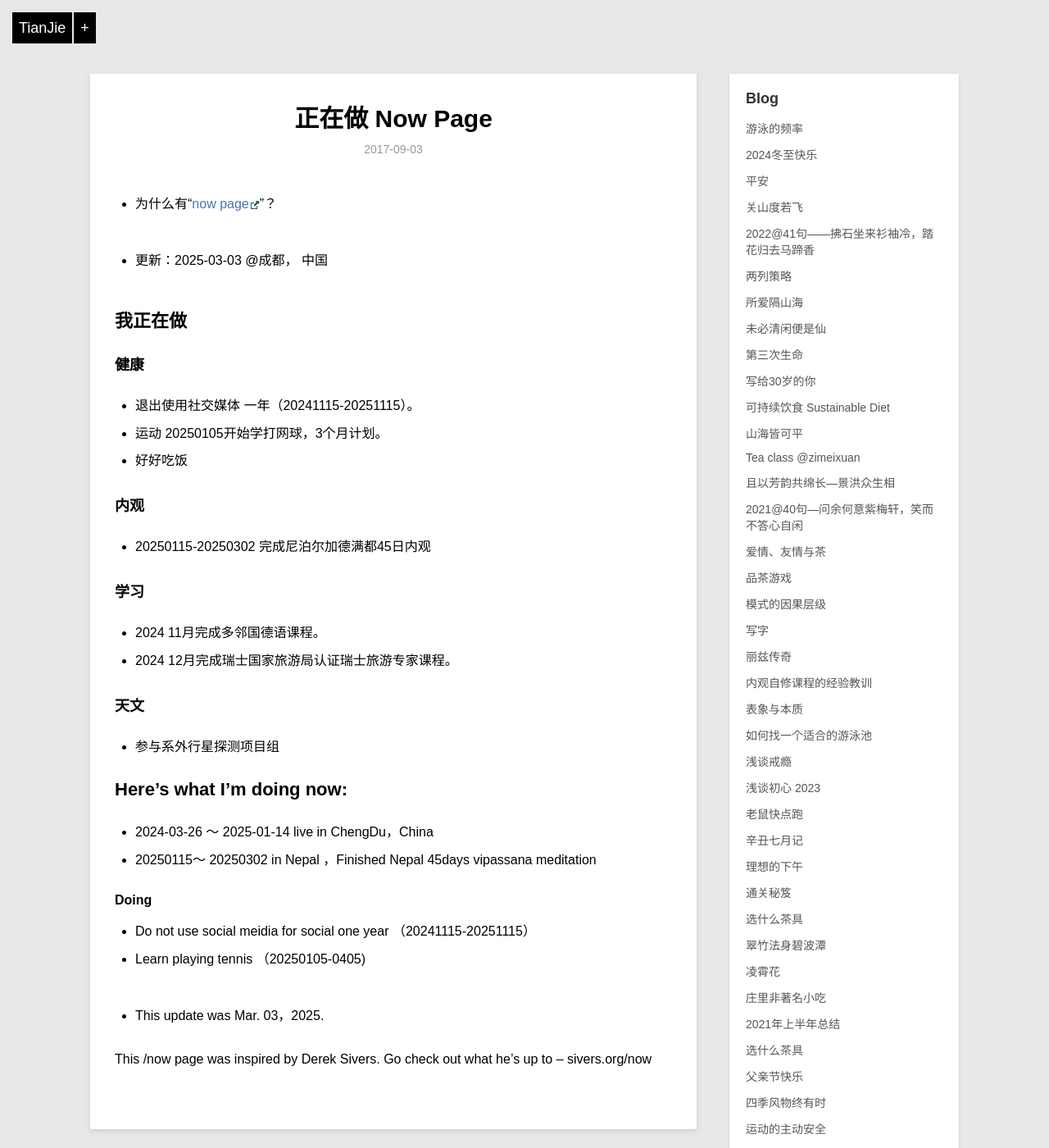
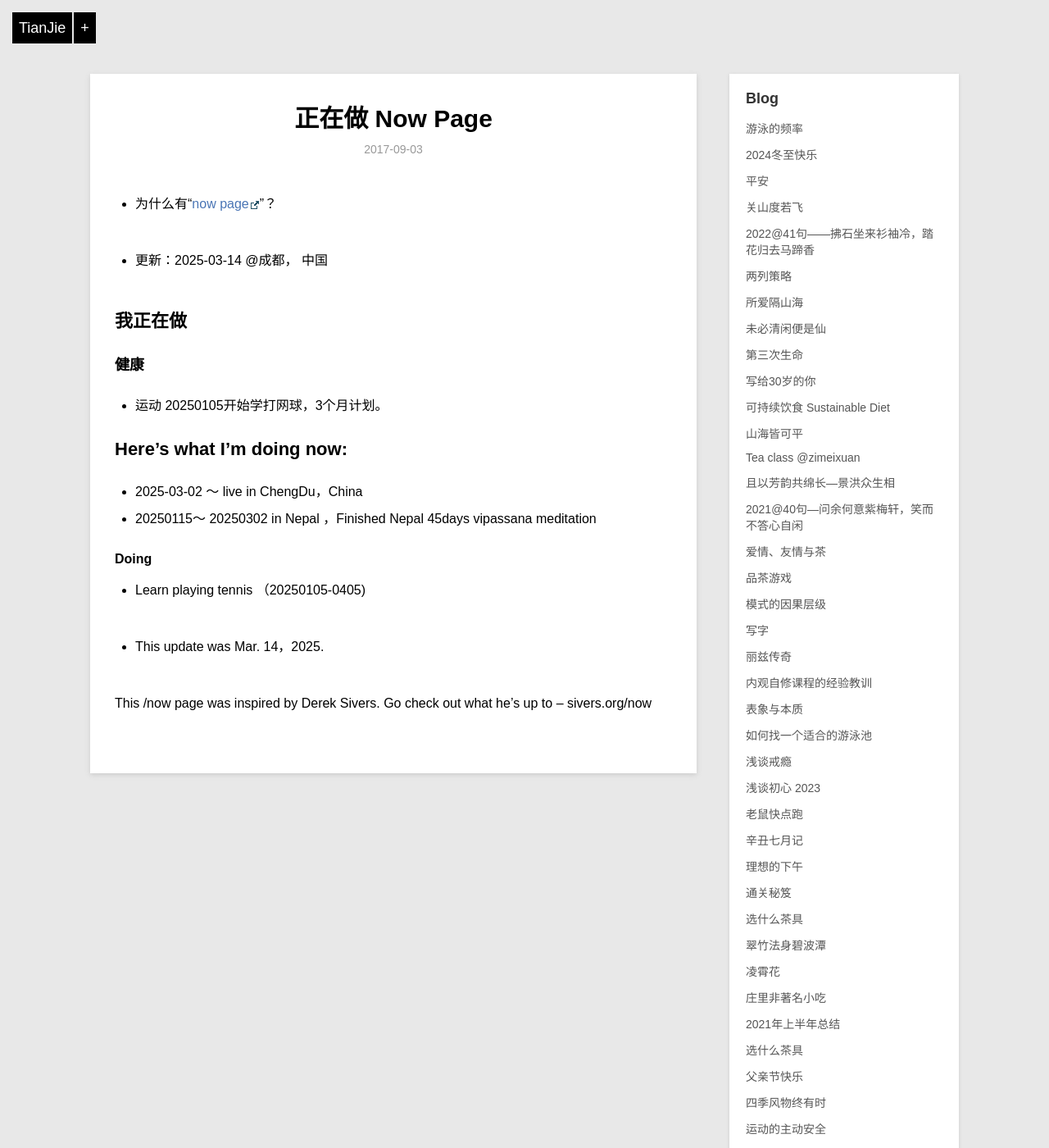
Before and after one commit to violettianjie/violettianjie.github.io, a Jekyll site: the page built from _posts/blog/2017-09-03-now.md, in a window 1280 px wide and 1400 px high. Shown: the whole window at 82% size. Built offline with Jekyll 4.4.1, drawn with Linux system fonts in a browser that asks for light colours; comment, search, counter and statistics services are not loaded.

Commit message:
Update 2017-09-03-now.md

```diff
--- a/_posts/blog/2017-09-03-now.md
+++ b/_posts/blog/2017-09-03-now.md
@@ -9,27 +9,19 @@ category: blog
 - 为什么有“[now page](http://nownownow.com/about)”？
 
 
-- 更新：2025-03-03 @成都， 中国
+- 更新：2025-03-14 @成都， 中国
 
 
 ## 我正在做
 
 ### 健康
 
-- 退出使用社交媒体 一年（20241115-20251115）。
+
 - 运动 20250105开始学打网球，3个月计划。
-- 好好吃饭
 
-### 内观
 
-- 20250115-20250302 完成尼泊尔加德满都45日内观
 
-### 学习
-- 2024 11月完成多邻国德语课程。
-- 2024 12月完成瑞士国家旅游局认证瑞士旅游专家课程。
 
-### 天文
-- 参与系外行星探测项目组
 
 
 
@@ -45,20 +37,18 @@ category: blog
 ## Here’s what I’m doing now:
 
 
-- 2024-03-26 ～ 2025-01-14    live in ChengDu，China
+- 2025-03-02 ～   live in ChengDu，China
 - 20250115～ 20250302 in Nepal ，Finished Nepal 45days vipassana meditation
 
 #### Doing
 
-
-- Do not use social meidia for social one year （20241115-20251115）
 - Learn playing tennis （20250105-0405)
 
 
 
 
 
-- This update was Mar. 03，2025.
+- This update was Mar. 14，2025.
 
 This /now page was inspired by Derek Sivers. Go check out what he’s up to – sivers.org/now
 
```
